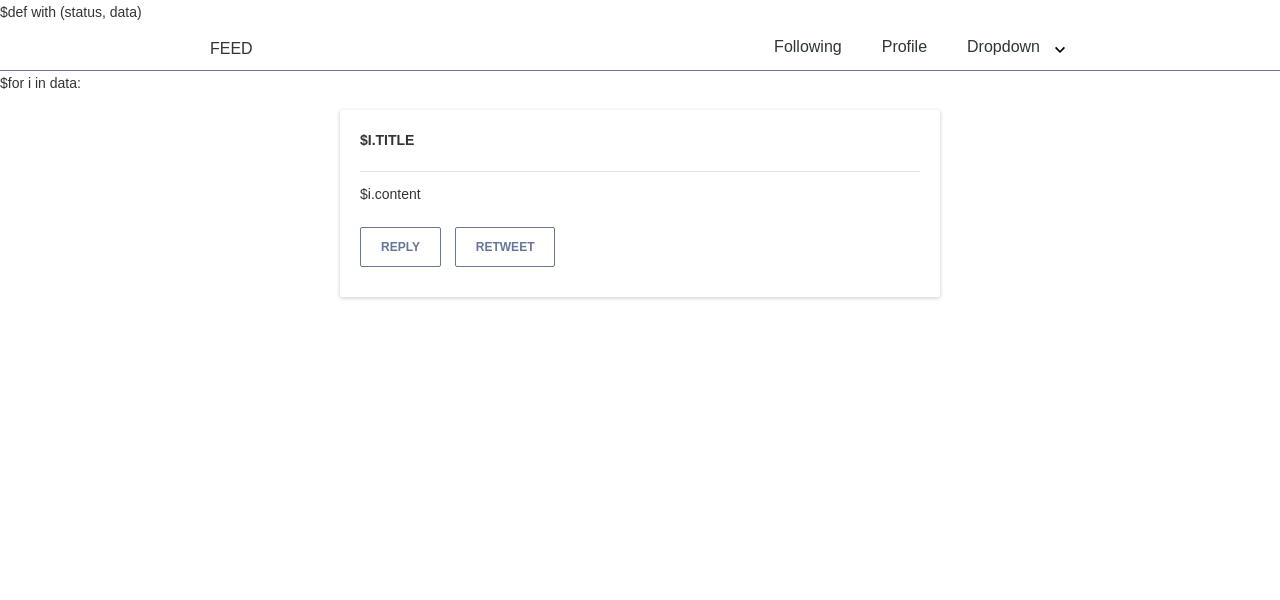
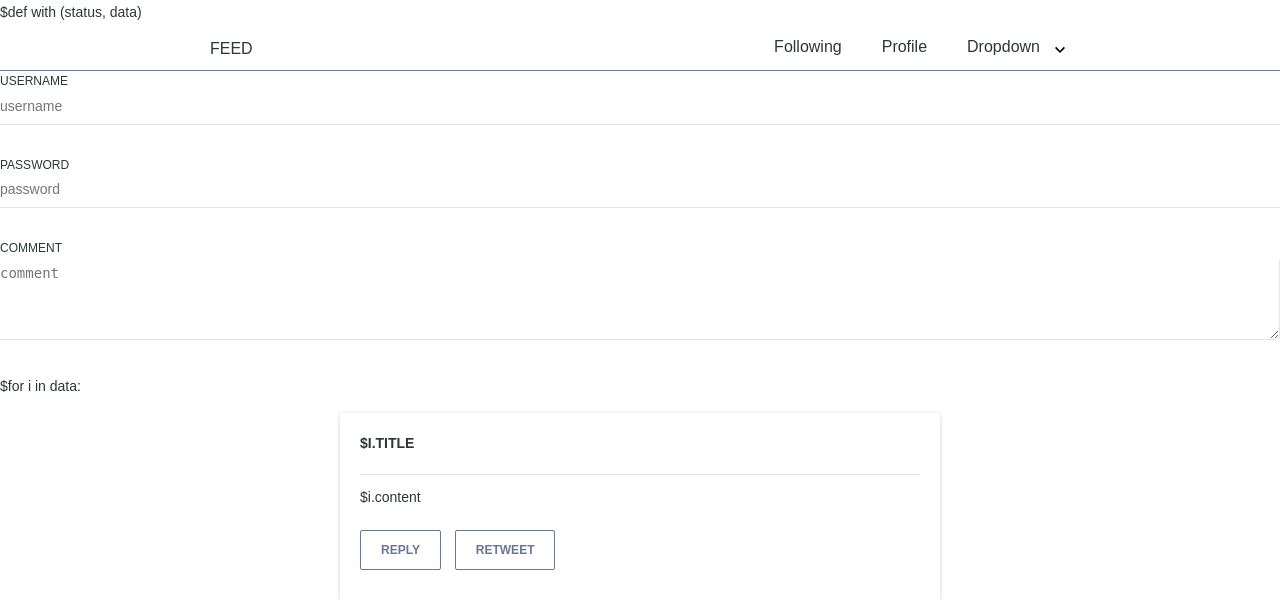
Before and after one commit to adithyaov/mini_twitter, a Python web app: template app/webpy/templates/feed.html in a window 1280 px wide. Shown: the top 600 px of the page. Run offline with Jinja, Linux system fonts and the light colour scheme; the template is opened without the code that fills it, so the values that code supplies are empty.

Commit message:
me.html testing

```diff
--- a/app/webpy/server.py
+++ b/app/webpy/server.py
@@ -27,6 +27,11 @@
         r = model.get_tweets(1)
         return render.feed(r[0], r[1])
 
+    def POST(self):
+        post_data = web.input(_method='post')
+        model.new_tweet(1, post_data['title'], post_data['content'])
+        raise web.redirect('/feed')
+
 
 
 app = web.application(urls, globals())
--- a/app/webpy/templates/feed.html
+++ b/app/webpy/templates/feed.html
@@ -26,6 +26,14 @@
 				</ul>
 			</label>
 		</nav>
+		<form method="post">
+			<label>Username</label>
+			<input placeholder="username" type="text">
+			<label>Password</label>
+			<input placeholder="password" type="password">
+			<label>Comment</label>
+			<textarea placeholder="comment"></textarea>
+		</form>
 		$for i in data:
 			<div style="margin: auto; width: 600px;">
 				<card style="margin-top: 14px">
```
Also changed, not shown: app/webpy/templates/me.html (+5 -2 lines), app/webpy/main.db, 1 other file.
